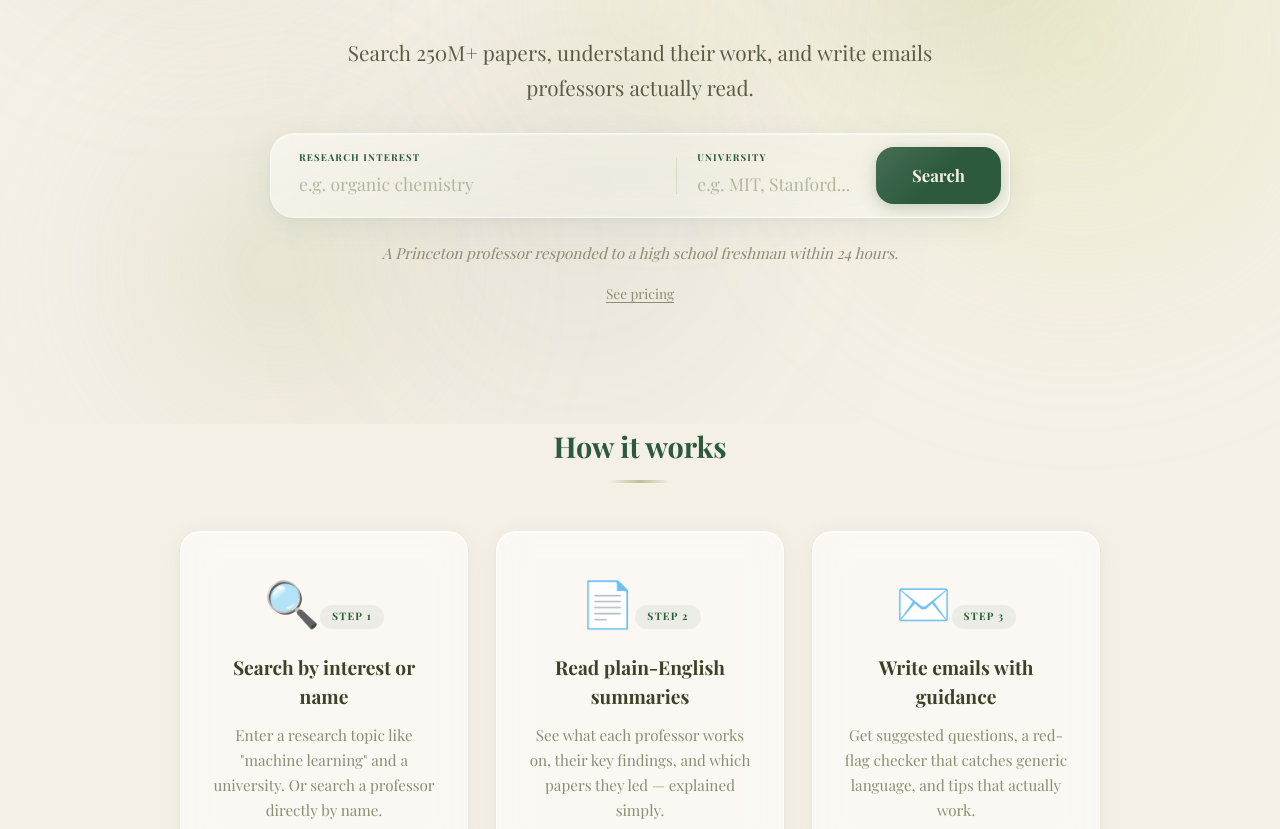
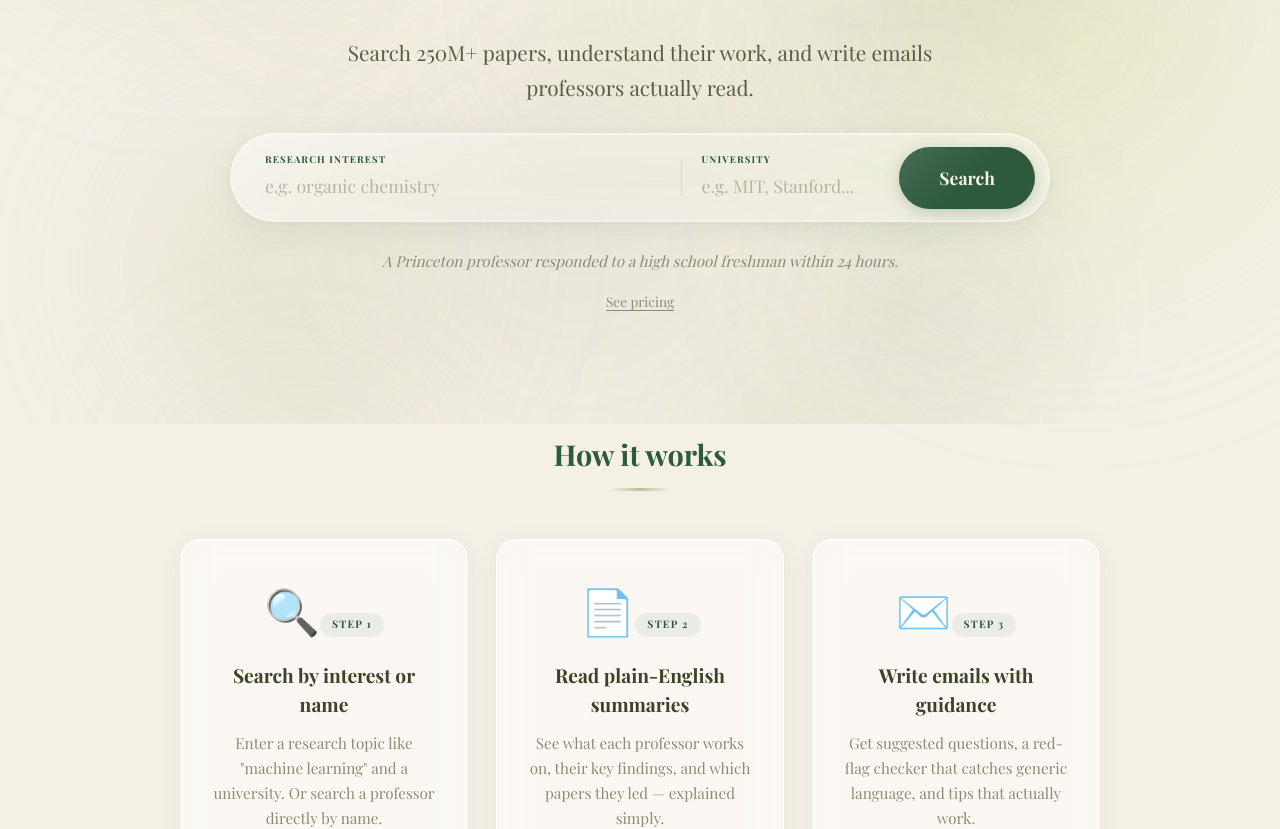
Before and after one commit to jacekimmy/research-match, a Next.js app: page / in a window 1280 px wide. Shown: the part 376-1205 px from the top of the page. Built offline with nearby package versions, Linux system fonts and the light colour scheme; no server answers; a web font is replaced by a local one.

Commit message:
Make hero search bar fully oval, add 7 more green splotches

```diff
--- a/src/app/globals.css
+++ b/src/app/globals.css
@@ -104,11 +104,82 @@ body::after {
   animation: drift5 16s ease-in-out infinite alternate;
 }
 
+.splotch-6 {
+  top: 70%;
+  right: 15%;
+  width: 280px;
+  height: 280px;
+  background: radial-gradient(circle, rgba(45, 90, 61, 0.12) 0%, transparent 70%);
+  animation: drift6 19s ease-in-out infinite alternate;
+}
+
+.splotch-7 {
+  top: 85%;
+  left: 50%;
+  width: 380px;
+  height: 380px;
+  background: radial-gradient(circle, rgba(130, 160, 80, 0.18) 0%, transparent 70%);
+  animation: drift7 24s ease-in-out infinite alternate;
+}
+
+.splotch-8 {
+  top: 40%;
+  right: 25%;
+  width: 200px;
+  height: 200px;
+  background: radial-gradient(circle, rgba(76, 115, 55, 0.15) 0%, transparent 70%);
+  animation: drift8 17s ease-in-out infinite alternate;
+}
+
+.splotch-9 {
+  top: 10%;
+  left: 15%;
+  width: 320px;
+  height: 320px;
+  background: radial-gradient(circle, rgba(150, 180, 90, 0.14) 0%, transparent 70%);
+  animation: drift9 21s ease-in-out infinite alternate;
+}
+
+.splotch-10 {
+  top: 60%;
+  left: 60%;
+  width: 260px;
+  height: 260px;
+  background: radial-gradient(circle, rgba(88, 120, 44, 0.13) 0%, transparent 70%);
+  filter: blur(90px);
+  animation: drift10 23s ease-in-out infinite alternate;
+}
+
+.splotch-11 {
+  top: 25%;
+  right: 5%;
+  width: 180px;
+  height: 180px;
+  background: radial-gradient(circle, rgba(45, 90, 61, 0.1) 0%, transparent 70%);
+  animation: drift11 15s ease-in-out infinite alternate;
+}
+
+.splotch-12 {
+  top: 90%;
+  left: 10%;
+  width: 340px;
+  height: 340px;
+  background: radial-gradient(circle, rgba(186, 192, 149, 0.2) 0%, transparent 70%);
+  animation: drift12 26s ease-in-out infinite alternate;
+}
+
 @keyframes drift1 { from { transform: translate(0, 0); } to { transform: translate(-40px, 30px); } }
 @keyframes drift2 { from { transform: translate(0, 0); } to { transform: translate(30px, -40px); } }
 @keyframes drift3 { from { transform: translate(0, 0); } to { transform: translate(-20px, -30px); } }
 @keyframes drift4 { from { transform: translate(0, 0); } to { transform: translate(40px, -20px); } }
 @keyframes drift5 { from { transform: translate(0, 0); } to { transform: translate(-30px, 20px); } }
+@keyframes drift6 { from { transform: translate(0, 0); } to { transform: translate(25px, -35px); } }
+@keyframes drift7 { from { transform: translate(0, 0); } to { transform: translate(-35px, 25px); } }
+@keyframes drift8 { from { transform: translate(0, 0); } to { transform: translate(20px, 30px); } }
+@keyframes drift9 { from { transform: translate(0, 0); } to { transform: translate(-25px, -20px); } }
+@keyframes drift10 { from { transform: translate(0, 0); } to { transform: translate(30px, 25px); } }
+@keyframes drift11 { from { transform: translate(0, 0); } to { transform: translate(-15px, 35px); } }
+@keyframes drift12 { from { transform: translate(0, 0); } to { transform: translate(35px, -15px); } }
 
 /* ===== WELCOME OVERLAY ===== */
 
--- a/src/app/page.tsx
+++ b/src/app/page.tsx
@@ -93,6 +93,13 @@ export default function LandingPage() {
         <div className="splotch splotch-3" />
         <div className="splotch splotch-4" />
         <div className="splotch splotch-5" />
+        <div className="splotch splotch-6" />
+        <div className="splotch splotch-7" />
+        <div className="splotch splotch-8" />
+        <div className="splotch splotch-9" />
+        <div className="splotch splotch-10" />
+        <div className="splotch splotch-11" />
+        <div className="splotch splotch-12" />
       </div>
 
       {/* Nav */}
@@ -133,9 +140,9 @@ export default function LandingPage() {
         <div
           className={`hero-search-bar ${heroFocused ? "hero-search-focused" : ""}`}
           style={{
-            maxWidth: "740px", margin: "0 auto 24px",
-            padding: "8px",
-            borderRadius: "24px",
+            maxWidth: "820px", margin: "0 auto 28px",
+            padding: "10px 14px",
+            borderRadius: "999px",
             display: "flex", alignItems: "center", gap: "0",
             position: "relative",
           }}
@@ -191,9 +198,9 @@ export default function LandingPage() {
             onClick={heroSearch}
             className="hero-search-btn"
             style={{
-              padding: "16px 36px", fontSize: "1.05rem", fontWeight: 700,
+              padding: "18px 40px", fontSize: "1.1rem", fontWeight: 700,
               fontFamily: "'Playfair Display', Georgia, serif",
-              border: "none", borderRadius: "18px", cursor: "pointer",
+              border: "none", borderRadius: "999px", cursor: "pointer",
               color: "#F5F0E6", background: "#2d5a3d",
               flexShrink: 0, position: "relative", overflow: "hidden",
             }}
```
